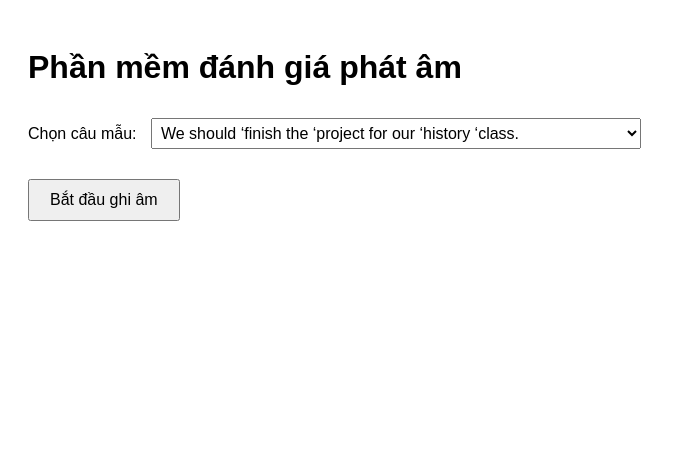
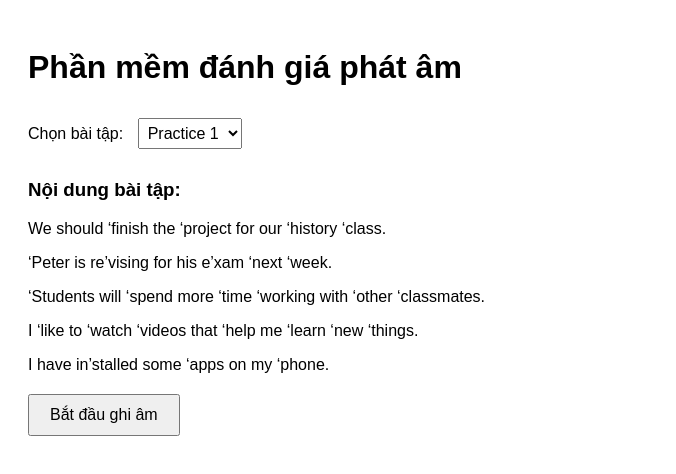
Before and after one commit to kavirlltran/Speechace-learning, a Next.js app: page / in a window 1280 px wide. Shown: the top 474 px of the page, without its empty margins (0-676 px from the left). Built offline with nearby package versions, Linux system fonts and the light colour scheme.

Commit message:
Update index.js

```diff
--- a/pages/index.js
+++ b/pages/index.js
@@ -1,24 +1,37 @@
-// pages/index.js
 import React, { useState, useRef } from 'react';
 
-const sentences = [
+const practices = {
+  "Practice 1": [
     "We should ‘finish the ‘project for our ‘history ‘class.",
     "‘Peter is re’vising for his e’xam ‘next ‘week.",
     "‘Students will ‘spend more ‘time ‘working with ‘other ‘classmates.",
     "I ‘like to ‘watch ‘videos that ‘help me ‘learn ‘new ‘things.",
     "I have in’stalled some ‘apps on my ‘phone."
-];
+  ],
+  "Practice 2": [
+    "Our 'teacher 'often 'gives us 'videos to 'watch at 'home.",
+    "I 'never 'read 'books on my 'tablet at 'night.",
+    "It is a 'new 'way of 'learning and 'students 'really 'like it.",
+    "You can 'find a lot of 'useful 'tips on this 'website.",
+    "They should 'make an 'outline for their 'presentation."
+  ]
+};
 
 export default function Home() {
+  // Quản lý state cho bài tập đã chọn, mặc định là "Practice 1"
+  const [selectedPractice, setSelectedPractice] = useState("Practice 1");
+  // Các state khác để xử lý ghi âm và kết quả
   const [recording, setRecording] = useState(false);
   const [audioURL, setAudioURL] = useState(null);
   const [results, setResults] = useState(null);
-  const [selectedSentence, setSelectedSentence] = useState(sentences[0]);
   const [error, setError] = useState(null);
   const mediaRecorderRef = useRef(null);
   const audioChunksRef = useRef([]);
 
-  // Bắt đầu ghi âm bằng API MediaRecorder
+  // Ghép nội dung của bài tập được chọn thành một chuỗi (sử dụng xuống dòng)
+  const practiceText = practices[selectedPractice].join("\n");
+
+  // Bắt đầu ghi âm bằng MediaRecorder API
   const startRecording = async () => {
     setResults(null);
     setError(null);
@@ -42,17 +55,18 @@ export default function Home() {
 
   // Dừng ghi âm
   const stopRecording = () => {
+    if (mediaRecorderRef.current) {
       mediaRecorderRef.current.stop();
       setRecording(false);
+    }
   };
 
-  // Xử lý khi ghi âm dừng
+  // Xử lý khi ghi âm dừng: chuyển audio sang Base64 và gửi kèm nội dung bài tập đến API
   const handleStop = async () => {
     const audioBlob = new Blob(audioChunksRef.current, { type: 'audio/webm' });
     const url = URL.createObjectURL(audioBlob);
     setAudioURL(url);
 
-    // Chuyển Blob thành chuỗi Base64
     const reader = new FileReader();
     reader.readAsDataURL(audioBlob);
     reader.onloadend = async () => {
@@ -63,7 +77,7 @@ export default function Home() {
           headers: { 'Content-Type': 'application/json' },
           body: JSON.stringify({
             audio: base64data,
-            text: selectedSentence
+            text: practiceText
           })
         });
         const data = await res.json();
@@ -98,18 +112,31 @@ export default function Home() {
   return (
     <div style={{ padding: '20px', fontFamily: 'sans-serif' }}>
       <h1>Phần mềm đánh giá phát âm</h1>
+
+      {/* Dropdown chọn bài tập */}
       <div>
-        <label>Chọn câu mẫu: </label>
+        <label htmlFor="practice-select">Chọn bài tập: </label>
         <select
-          value={selectedSentence}
-          onChange={e => setSelectedSentence(e.target.value)}
+          id="practice-select"
+          value={selectedPractice}
+          onChange={e => setSelectedPractice(e.target.value)}
           style={{ fontSize: '16px', padding: '5px', margin: '10px' }}
         >
-          {sentences.map((s, idx) => (
-            <option key={idx} value={s}>{s}</option>
+          {Object.keys(practices).map((key, idx) => (
+            <option key={idx} value={key}>{key}</option>
           ))}
         </select>
       </div>
+
+      {/* Hiển thị nội dung bài tập của practice được chọn */}
+      <div style={{ margin: '20px 0', whiteSpace: 'pre-line' }}>
+        <h3>Nội dung bài tập:</h3>
+        {practices[selectedPractice].map((sentence, idx) => (
+          <p key={idx}>{sentence}</p>
+        ))}
+      </div>
+
+      {/* Nút ghi âm */}
       <div style={{ margin: '20px 0' }}>
         {recording ? (
           <button onClick={stopRecording} style={{ padding: '10px 20px', fontSize: '16px' }}>
@@ -121,13 +148,16 @@ export default function Home() {
           </button>
         )}
       </div>
+
       {error && <div style={{ color: 'red' }}>{error}</div>}
+
       {audioURL && (
         <div>
           <h3>Audio đã ghi</h3>
           <audio src={audioURL} controls />
         </div>
       )}
+
       {results && (
         <div style={{ marginTop: '20px' }}>
           <h2>Kết quả đánh giá</h2>
```
Lines whose indentation alone changed are shown as unchanged.
